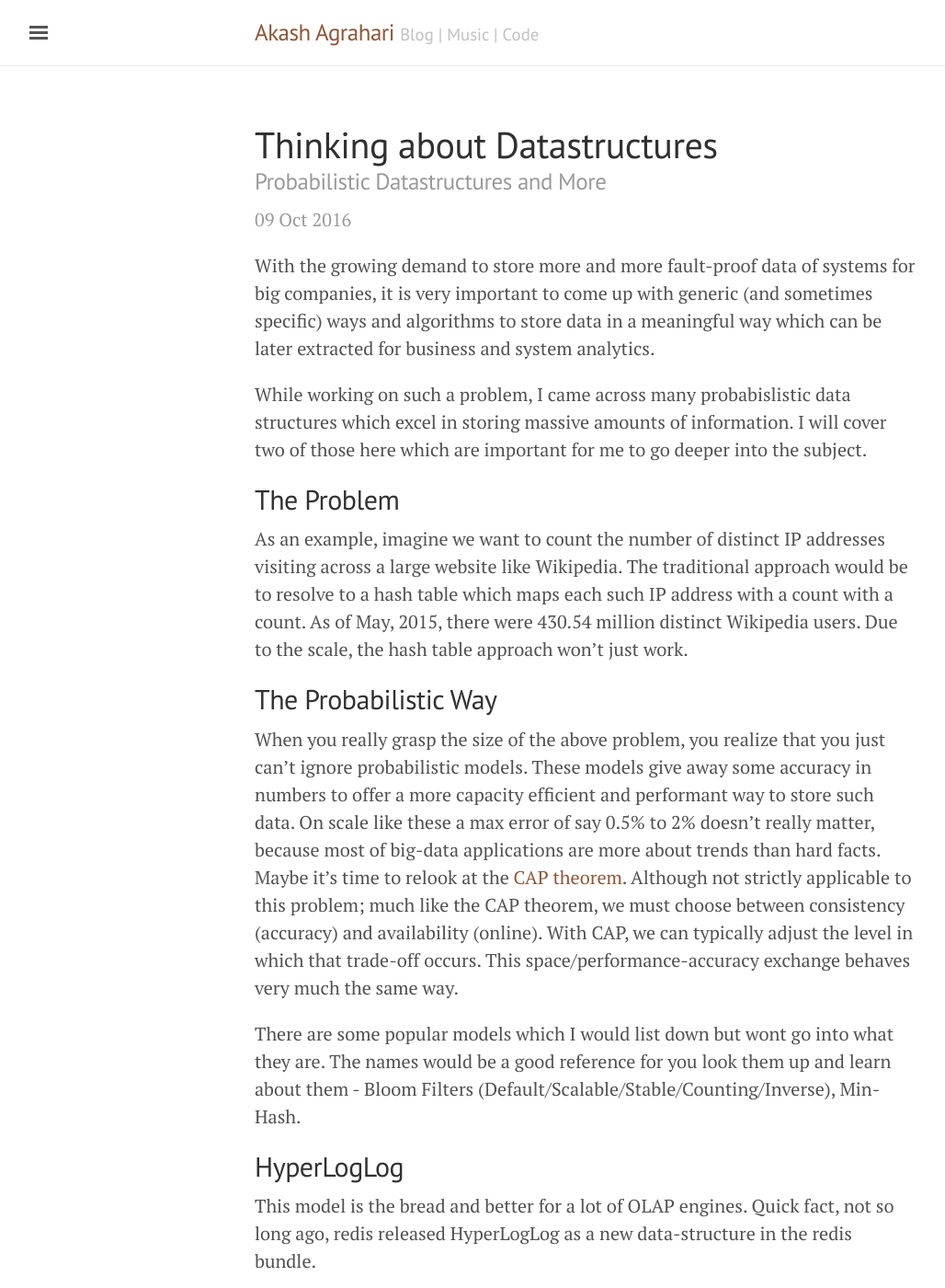
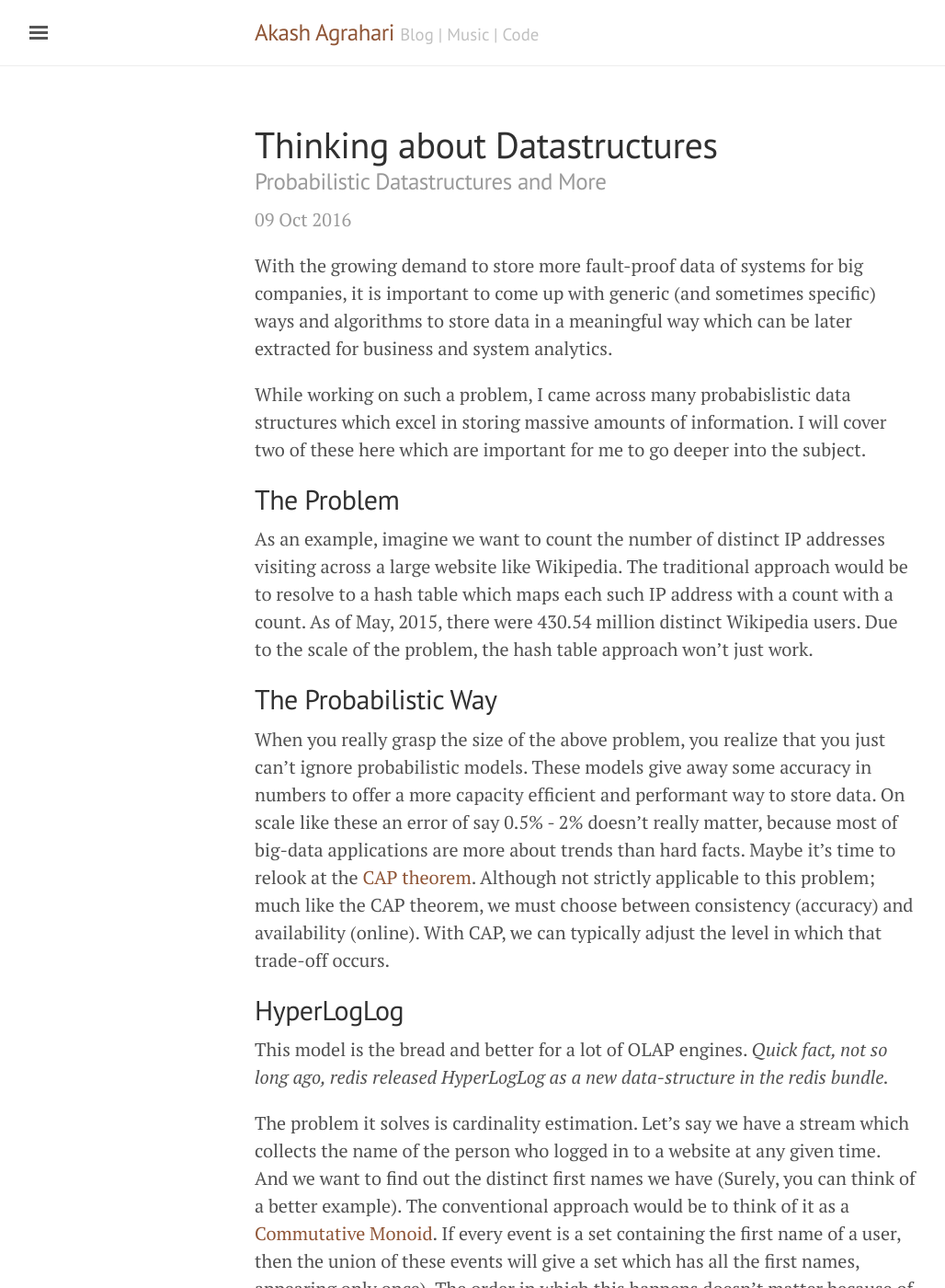
Before and after one commit to akashagrahari/akashagrahari.github.io, a Jekyll site: the page built from _posts/2016-10-09-thinking-about-datastructures.md, in a window 1280 px wide and 1400 px high. Shown: the whole window at 92% size, without its empty margins (3-1031 px from the left). Built offline with Jekyll 4.4.1, drawn with Linux system fonts in a browser that asks for light colours; some of the changed text lies outside the part shown.

Commit message:
Updated datastructures and corrected error in comedy of laws

```diff
--- a/_posts/2016-10-09-thinking-about-datastructures.md
+++ b/_posts/2016-10-09-thinking-about-datastructures.md
@@ -5,40 +5,37 @@
 permalink: thinking-about-datastructures
 ---
 
-With the growing demand to store more and more fault-proof data of systems for big companies, it is very important to come up with generic (and sometimes specific) ways and algorithms to store data in a meaningful way which can be later extracted for business and system analytics.
+With the growing demand to store more fault-proof data of systems for big companies, it is important to come up with generic (and sometimes specific) ways and algorithms to store data in a meaningful way which can be later extracted for business and system analytics.
 
-While working on such a problem, I came across many probabislistic data structures which excel in storing massive amounts of information. I will cover two of those here which are important for me to go deeper into the subject.
+While working on such a problem, I came across many probabislistic data structures which excel in storing massive amounts of information. I will cover two of these here which are important for me to go deeper into the subject.
 
 <!--break-->
 
 ## The Problem
 
-As an example, imagine we want to count the number of distinct IP addresses visiting across a large website like Wikipedia. The traditional approach would be to resolve to a hash table which maps each such IP address with a count with a count. As of May, 2015, there were 430.54 million distinct Wikipedia users. Due to the scale, the hash table approach won't just work.
+As an example, imagine we want to count the number of distinct IP addresses visiting across a large website like Wikipedia. The traditional approach would be to resolve to a hash table which maps each such IP address with a count with a count. As of May, 2015, there were 430.54 million distinct Wikipedia users. Due to the scale of the problem, the hash table approach won't just work.
 
 ## The Probabilistic Way
 
-When you really grasp the size of the above problem, you realize that you just can't ignore probabilistic models. These models give away some accuracy in numbers to offer a more capacity efficient and performant way to store such data. On scale like these a max error of say 0.5% to 2% doesn't really matter, because most of big-data applications are more about trends than hard facts. Maybe it's time to relook at the [CAP theorem](https://en.wikipedia.org/wiki/CAP_theorem). Although not strictly applicable to this problem; much like the CAP theorem, we must choose between consistency (accuracy) and availability (online). With CAP, we can typically adjust the level in which that trade-off occurs. This space/performance-accuracy exchange behaves very much the same way.
-
-There are some popular models which I would list down but wont go into what they are. The names would be a good reference for you look them up and learn about them - Bloom Filters (Default/Scalable/Stable/Counting/Inverse), Min-Hash.
-
+When you really grasp the size of the above problem, you realize that you just can't ignore probabilistic models. These models give away some accuracy in numbers to offer a more capacity efficient and performant way to store data. On scale like these an error of say 0.5% - 2% doesn't really matter, because most of big-data applications are more about trends than hard facts. Maybe it's time to relook at the [CAP theorem](https://en.wikipedia.org/wiki/CAP_theorem). Although not strictly applicable to this problem; much like the CAP theorem, we must choose between consistency (accuracy) and availability (online). With CAP, we can typically adjust the level in which that trade-off occurs.
 
 ## HyperLogLog
 
-This model is the bread and better for a lot of OLAP engines. Quick fact, not so long ago, redis released HyperLogLog as a new data-structure in the redis bundle.
+This model is the bread and better for a lot of OLAP engines. *Quick fact, not so long ago, redis released HyperLogLog as a new data-structure in the redis bundle.*
 
-The problem it solves is cardinality estimation. Let's say we have a stream which collects the name of the person who logged in to a website at any given time. And we want to find out the distinct first names we have as the user base (Surely, you can think of a better example). The conventional approach would be think of it as a [Commutative Monoid](https://en.wikipedia.org/wiki/Monoid#Commutative_monoid). If every event is a set containing the first name of a user, then the union of these events will give a set which has all the first names, appearing only once). The order in which this happens doesn't matter because of the properties of a commutative monoid.
+The problem it solves is cardinality estimation. Let's say we have a stream which collects the name of the person who logged in to a website at any given time. And we want to find out the distinct first names we have (Surely, you can think of a better example). The conventional approach would be to think of it as a [Commutative Monoid](https://en.wikipedia.org/wiki/Monoid#Commutative_monoid). If every event is a set containing the first name of a user, then the union of these events will give a set which has all the first names, appearing only once). The order in which this happens doesn't matter because of the properties of a commutative monoid.
 
 > {Akash} U {Amrit} U {Indra} U {Akash} U ... = {Akash, Amrit, Indra}
 
 Once you have the final set, all one needs to do is count the number of elements in the set to get the cardinality of the set. However, this approach has a tendency to explode, as the size of the resulting set in unbounded. Hence, this traditional solution is not practical. That begs the question - Is there a bounded way to calculate the unique elements in a stream.
 
-Well more or less. Not accurately, but with a certain degree of error.
+Well more or less.
 
-Let's say you use an appropriate hash method to hash each value, say between 0 and 1. So every unique value will effectively lie on some random point on the number line joining 0 and 1. If your hash function is good enough, they will be well spread.
+Let's say you use an appropriate hash method to hash each value, say between 0 and 1. So every unique value will effectively lie on some random point on the number line joining 0 and 1. If your hash function is good enough, they will be well spread for a random sample space.
 
 > 0 <-------------^-------------------^------------------^--------------> 1
 
-Let's say that we hash three values and they occupy the points given as *^*. The average distance, say *d* between any adjacent values is related to *N*, the number of unique values. In an ideal case, with values spreading out perfectly, *d = 1/N+1*. This value *d* is also the distance between 0 and the first value on the number line. Hence, just keeping the Min() of all the hash values can give us the cardinality N as
+Let's say that we hash three values and they occupy the points given as above. The average distance, say *d* between any adjacent values is related to *N*, the number of unique values. In an ideal case, with values spreading out perfectly, *d = 1/N+1*. This value *d* is also the distance between 0 and the first value on the number line. Hence, just keeping the Min() of all the hash values can give us the cardinality N as
 
 > N = 1/e - 1
 
@@ -58,14 +55,16 @@
 
 The average of the above values will give a better approximation of the value *d* and hence the cardinality *N*.
 
-This is more or less how HyperLogLog works. And for most applications, a hundred to thousand of such hash functions would yield a number which has a non growing error of less than 2%, which is pretty awesome.
+This is more or less how HyperLogLog works. And for most applications, a hundred such hash functions would yield a number which has a non increasing error rate of less than 2%, which is pretty awesome.
 
-Point to be noted here is that the key is lost in this data-structure. Every query has to come via a key and we cannot as questions like *"Who appeared the most number of times?"*
+Point to be noted here is that the key is lost in this data-structure, so we cannot as questions like *"Who appeared the most number of times?"*
+
+The great thing about HLL is that you can perform unions (and therefore intersection, using the inclusion-exclusion principle).
 
 
 ## Count Min-Sketch
 
-So let's think about how can we solve the above question; and more. Let's solve the frequenct question - *how many times did an event occur?* The traditional way to go about would be treat every event as a map, e.g. -
+So let's think about how can we solve the above question; and more. Let's solve the frequency question - *how many times did an event occur?* The traditional way to go about would be treat every event as a map, e.g. -
 
 > {Akash: 1}, {Amrit: 1}, {Indra: 1}, ...
 
@@ -86,9 +85,9 @@
 The resulting matrix would be -
 > {0,0,0,1,3,0,0,0}
 
-Now when we are trying to ascertain how many times a name occured, we just hash it and find the counts at the position where the result of the hash gives a one. In *Akash's* case, it was the 5th bit and the value we get is 3.
+Now when we are trying to ascertain how many times a name occured, we just hash it and find the counts at the position where the result of the hash gives a one. *Amrit* offers the right answer, but in *Akash*'s case, then answer we get is 3.
 
-This is obviously not right, because there were only 2 events of Akash. The error turns out to be higher while finding the frequency for *Indra*. But we can minimize the effect of this collision among the events by using a sufficiently large number of hash functions, and the estimated frequency would be the one which is the lowest across all the hashes.
+This is obviously not right, because there were only 2 events of Akash. The error turns out to be even higher while finding the frequency for *Indra*. But we can minimize the effect of this collision among the events by using a sufficiently large number of hash functions, and the estimated frequency would be the one which is the lowest across all the hashes.
 
 ![Count Min Sketch ](/public/count_min_sketch.png){:class="img-responsive"}
 
@@ -117,7 +116,7 @@
 
 While trying to solve this problem some time back, I came up with the following solution. A count-min sketch (named the logical group, "location" in this instance), which has HLL registers instead of counters in the matrices named by the hash values generated by hash function of the count-min sketch.
 
-Replacing pure counters with HLLs means that you can get unique count as opposed to the total count. And creating HLL registers only when an event occurs corresponding to a value saves disk space.
+Replacing pure counters with HLLs means that you can get unique count as opposed to the total count. And creating HLL registers only when an event occurs corresponding to a value saves memory.
 
 ## To End It All
 
```
Also changed, not shown: other parts of _posts/2016-10-09-thinking-about-datastructures.md (+1 -1 lines), _posts/2015-06-06-the-comedy-of-laws.md (+1 -1 lines).
